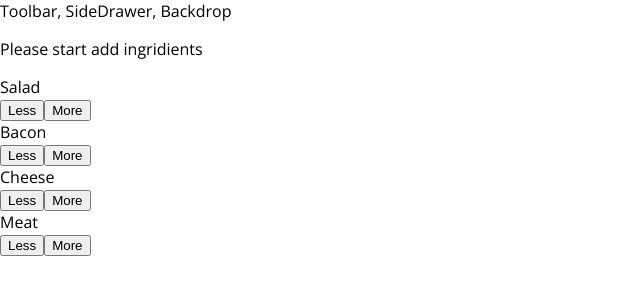
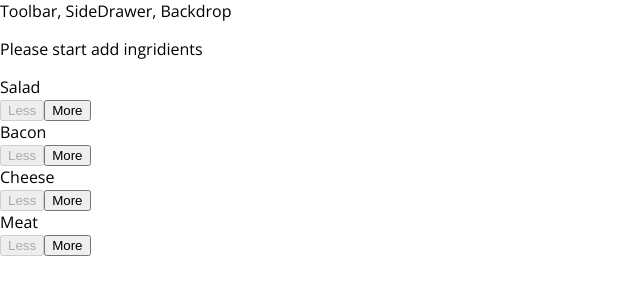
Before and after one commit to Larrygf02/burgerapp, a React app: page / in a window 1280 px wide. Shown: the top 300 px of the page, without its empty margins (0-640 px from the left). Built offline with nearby package versions, Linux system fonts and the light colour scheme.

Commit message:
Remove ingredient

```diff
--- a/src/components/Burger/BuildControls/BuildControl/BuildControl.js
+++ b/src/components/Burger/BuildControls/BuildControl/BuildControl.js
@@ -4,7 +4,7 @@
 const buildControl = (props) => (
     <div className={classes.BuildControl}>
         <div className={classes.Label}>{props.label}</div>
-        <button className={classes.Less}>Less</button>
+        <button className={classes.Less} onClick={props.removed} disabled={props.disabled}>Less</button>
         <button className={classes.More} onClick={props.added}>More</button>
     </div>
 );
--- a/src/components/Burger/BuildControls/BuildControls.js
+++ b/src/components/Burger/BuildControls/BuildControls.js
@@ -15,7 +15,9 @@
             <BuildControl
             key={ctrl.label}
             label={ctrl.label}
-            added={() => props.ingredientAdded(ctrl.type)}/>
+            added={() => props.ingredientAdded(ctrl.type)}
+            removed={()=> props.ingredientRemoved(ctrl.type)}
+            disabled={props.disabled[ctrl.type]} />
         ))}
     </div>
 );
--- a/src/containers/BurgerBuilder/BurgerBuilder.js
+++ b/src/containers/BurgerBuilder/BurgerBuilder.js
@@ -41,15 +41,36 @@
     }
 
     removeIngredientHandler = (type) => {
+        const oldCount  = this.state.ingridients[type];
+        if (oldCount <= 0) {
+            return;
+        }
+        const updatedCount = oldCount - 1;
+        const updatedIngredients = {
+            ...this.state.ingridients
+        }
 
+        updatedIngredients[type] = updatedCount;
+        const priceDeduction = INGREDIENT_PRICES[type];
+        const oldPrice = this.state.totalPrice;
+        const newPrice = oldPrice - priceDeduction;
+        this.setState({totalPrice: newPrice, ingridients: updatedIngredients})
     }
 
     render() {
+        const disabledInfo = {
+            ...this.state.ingridients
+        }
+        for (let key in disabledInfo) {
+            disabledInfo[key] = disabledInfo[key] <= 0
+        }
         return (
             <Aux>
                 <Burger ingridients={this.state.ingridients}></Burger>
                 <BuildControls
-                    ingredientAdded={this.addIngredientHandler}/>
+                    ingredientAdded={this.addIngredientHandler}
+                    ingredientRemoved={this.removeIngredientHandler}
+                    disabled={disabledInfo}/>
             </Aux>
         );
 
```
